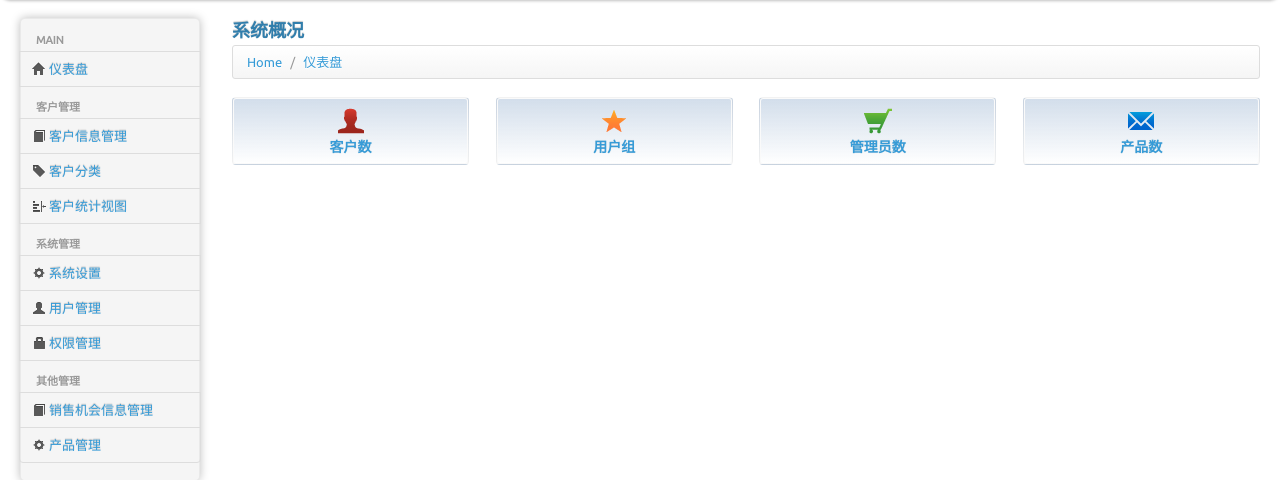
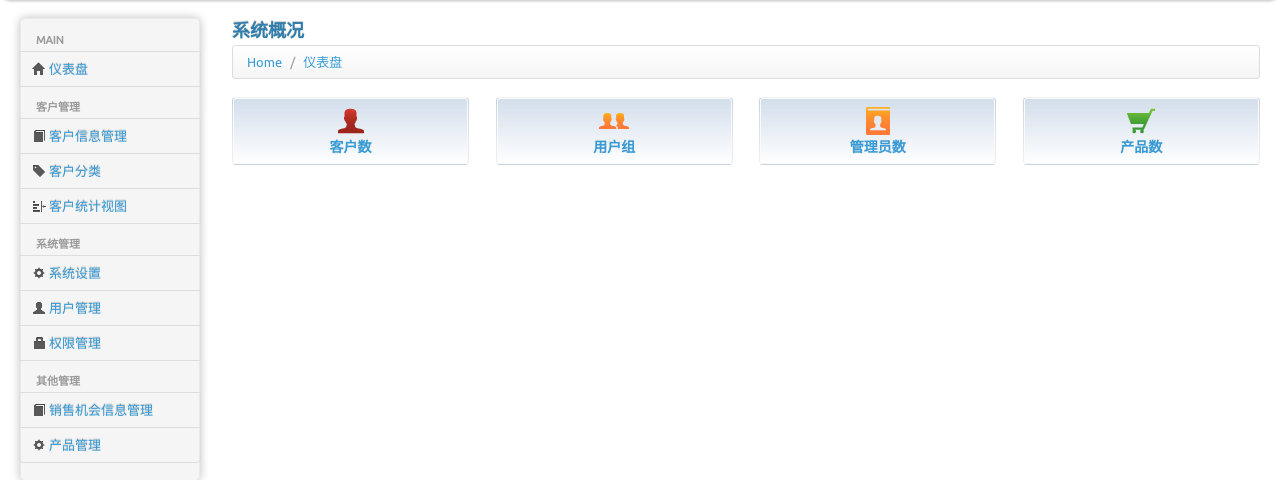
Before and after one commit to san-na/crm, a Flask app: template crm_web/crm/templates/index.html in a window 1280 px wide. Shown: the part 50-530 px from the top of the page. Run offline with Flask 2, Linux system fonts and the light colour scheme; the template is opened without the code that fills it, so the values that code supplies are empty; parts of the project's set-up code (start-up, migrations or seed data) failed here and were passed over; some libraries are stand-ins or nearby versions; some web fonts are replaced.

Commit message:
update index.html icon

```diff
--- a/crm_web/crm/templates/index.html
+++ b/crm_web/crm/templates/index.html
@@ -19,21 +19,21 @@
   </a>
 
   <a data-rel="tooltip" title="点击跳转到 用户列表" class="well span3 top-block" href="{{url_for('Common.group', action='list')}}">
-    <span class="icon32 icon-color icon-star-on"></span>
+    <span class="icon32 icon-users icon-color"></span>
     <div>用户组</div>
     <div>{{ total_group }}</div>
     <!-- <span class="notification green">4</span> -->
   </a>
 
   <a data-rel="tooltip" title="点击跳转到 管理员列表" class="well span3 top-block" href="{{url_for('Common.user_setting')}}">
-    <span class="icon32 icon-color icon-cart"></span>
+    <span class="icon32 icon-color icon-contacts"></span>
     <div>管理员数</div>
     <div>{{ total_admin }}</div>
     <!-- <span class="notification yellow">$34</span> -->
   </a>
 
   <a data-rel="tooltip" title="点击跳转到 产品列表" class="well span3 top-block" href="{{url_for('Common.product', action='list')}}">
-    <span class="icon32 icon-color icon-envelope-closed"></span>
+    <span class="icon32 icon-color icon-cart"></span>
     <div>产品数</div>
     <div>{{ total_product }}</div>
     <!-- <span class="notification red">12</span> -->
```
